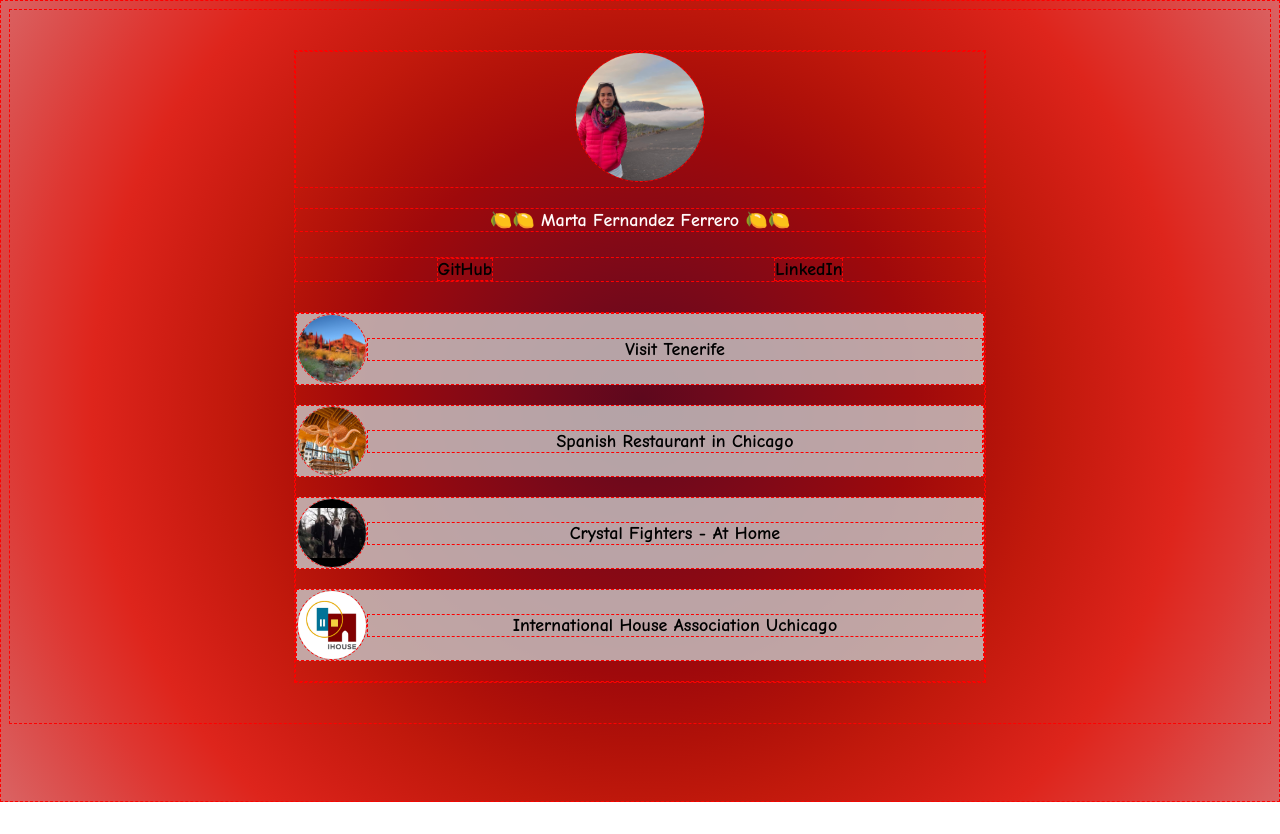
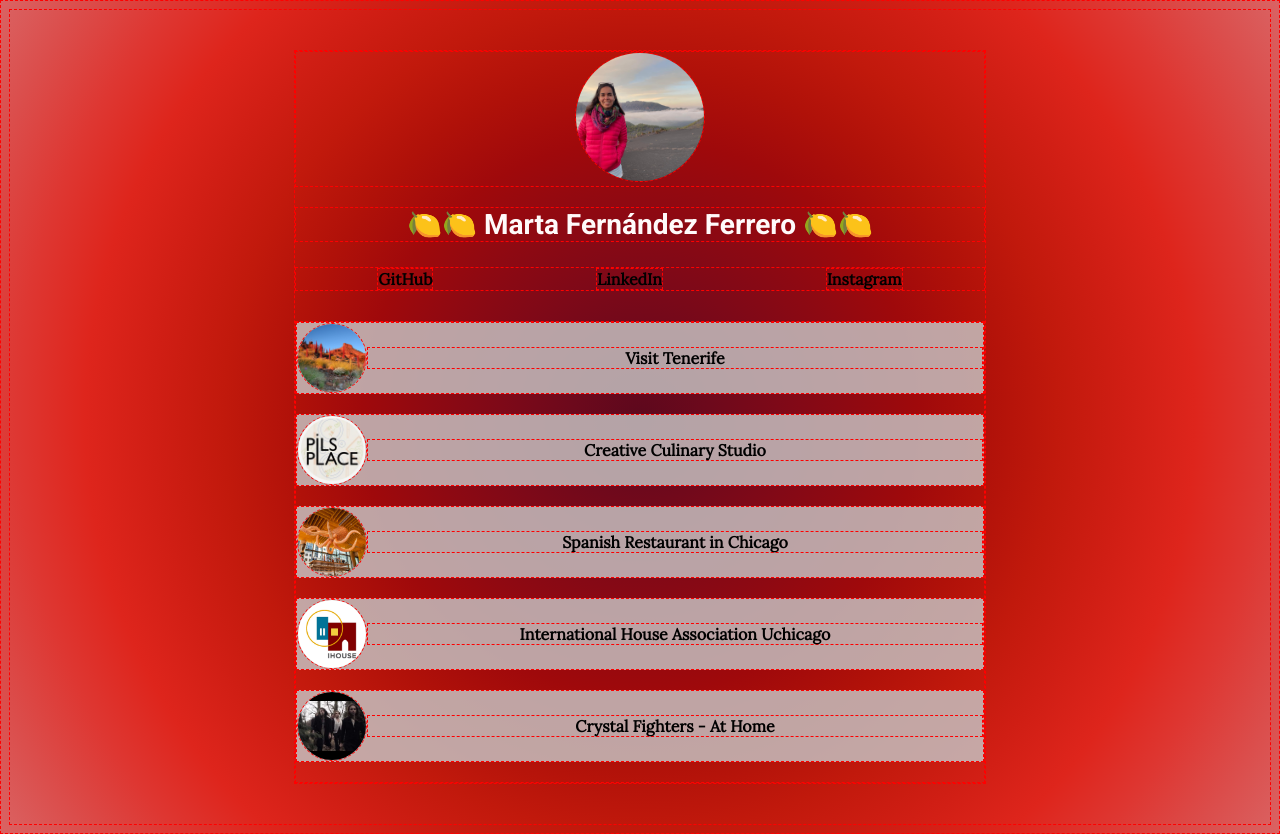
Before and after one commit to martaf793/link-in-bio, a plain HTML site: page index.html in a window 1280 px wide. Before the commit the page ends 802 px from the top, so only its background shows below. Drawn offline with Linux system fonts and the light colour scheme.

Commit message:
google-font&pils

```diff
--- a/index.html
+++ b/index.html
@@ -4,6 +4,7 @@
   <meta charset="UTF-8">
   <base target="_blank">
   <meta name="viewport" content="width=device-width, initial-sacle=1.0">
+  <link href="https://fonts.googleapis.com/css?family=Lora|Roboto:400,700" rel="stylesheet">
   <style>
     * { border: 1px red dashed; }
 
@@ -15,8 +16,8 @@
       padding-bottom:40px;
       background: radial-gradient(circle at 50% 50%, #5d081d, #6d091c, #7e0918, #8e0912, #9f090b, #b01109, #c1190c, #d01e14, #de251c, #de3732, #db4d4b, #da6363); /* made at https://learnui.design/tools/gradient-generator.html */
       color:snow;
-      font-family: "Comic Sans MS";
-      font-size: 18px;
+      font-family: 'Lora', serif;
+      font-size: 16px;
       font-weight: 900;
     }
     a {
@@ -54,6 +55,8 @@ text-align: center;
 .name-row {
   margin-bottom: 25px;
   text-align: center;
+  font-family: 'Roboto', sans-serif;
+  font-size: 28px;
 }
 .social-links-row {
   margin-bottom: 30px;
@@ -75,7 +78,7 @@ text-align: center;
     </div>
 
     <div class="name-row">
-      🍋🍋 Marta Fernandez Ferrero 🍋🍋
+      🍋🍋 Marta Fernández Ferrero 🍋🍋
     </div>
 
     <div class = "social-links-row">
@@ -86,6 +89,9 @@ text-align: center;
       <a href="https://www.linkedin.com/in/martafdezferrero/?locale=en_US" target="_blank">
         LinkedIn
       </a>
+      <a href="https://www.instagram.com/pilsplace/">
+        Instagram
+       </a>
     </div>
 
     <div class="links-row">
@@ -94,6 +100,12 @@ text-align: center;
         <a class="link-text" href="https://www.hellocanaryislands.com/tenerife/">
           Visit Tenerife
         </a>
+      </div>
+      <div class="item">
+        <img class="pics" src="pics/pilsplace.jpg">
+        <a class="link-text" href="https://www.pilsplace.com/">
+        Creative Culinary Studio
+      </a>
       </div>
 
       <div class="item">
@@ -104,18 +116,18 @@ text-align: center;
       </div>
 
       <div class="item">
+        <img class="pics" src="/pics/I-house.png">
+        <a class="link-text" href="https://ihouse.uchicago.edu/">
+          International House Association Uchicago
+        </a>
+      </div>
+      <div class="item">
         <img class="pics" src="/pics/crystal fighters.jpg">
         <a class="link-text" href="https://www.youtube.com/watch?v=ruakMoSvVsY" target="_blank">
           Crystal Fighters - At Home
         </a>
       </div>
 
-      <div class="item">
-        <img class="pics" src="/pics/I-house.png">
-        <a class="link-text" href="https://ihouse.uchicago.edu/">
-          International House Association Uchicago
-        </a>
-      </div>
     </div>
   </div>
 </body>
```
Also changed, not shown: pics/pilsplace.jpg (added).
